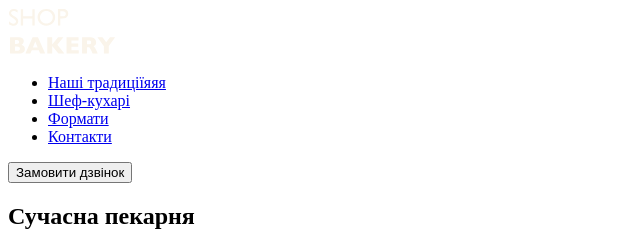
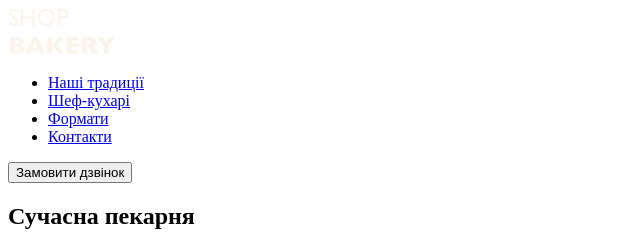
Before and after one commit to MichaelViet/Genius-SpaceCourse, a plain HTML site: page Baker Shop/index.html in a window 1280 px wide. Shown: the top 240 px of the page, 0-640 px from the left. Drawn offline with Linux system fonts and the light colour scheme.

Commit message:
Second commit VS code, terminal test

```diff
--- a/Baker Shop/index.html
+++ b/Baker Shop/index.html
@@ -10,7 +10,7 @@
       <nav>
         <img src="./img/logo.svg" alt="Logo" />
         <ul>
-          <li><a href="#">Наші традиціїяяя</a></li>
+          <li><a href="#">Наші традиції</a></li>
           <li><a href="#">Шеф-кухарі</a></li>
           <li><a href="#">Формати</a></li>
           <li><a href="#">Контакти</a></li>
```
